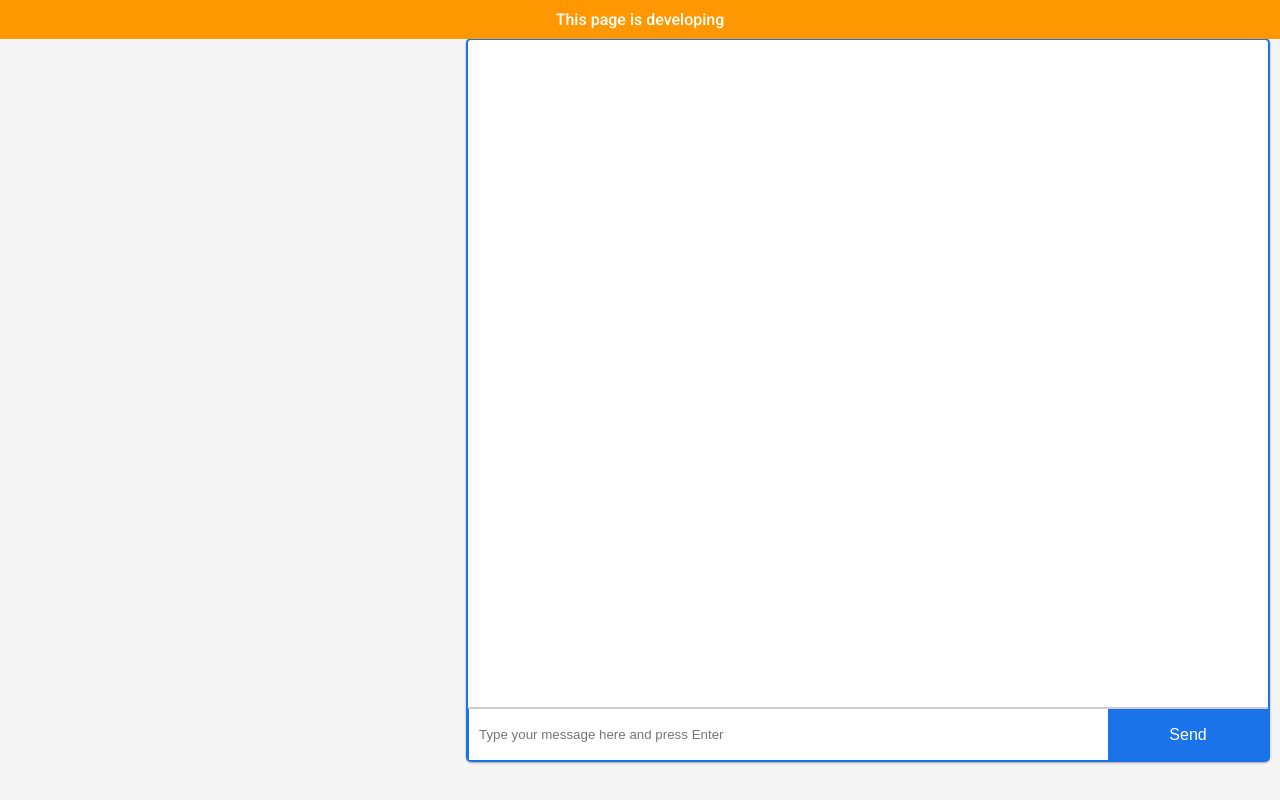
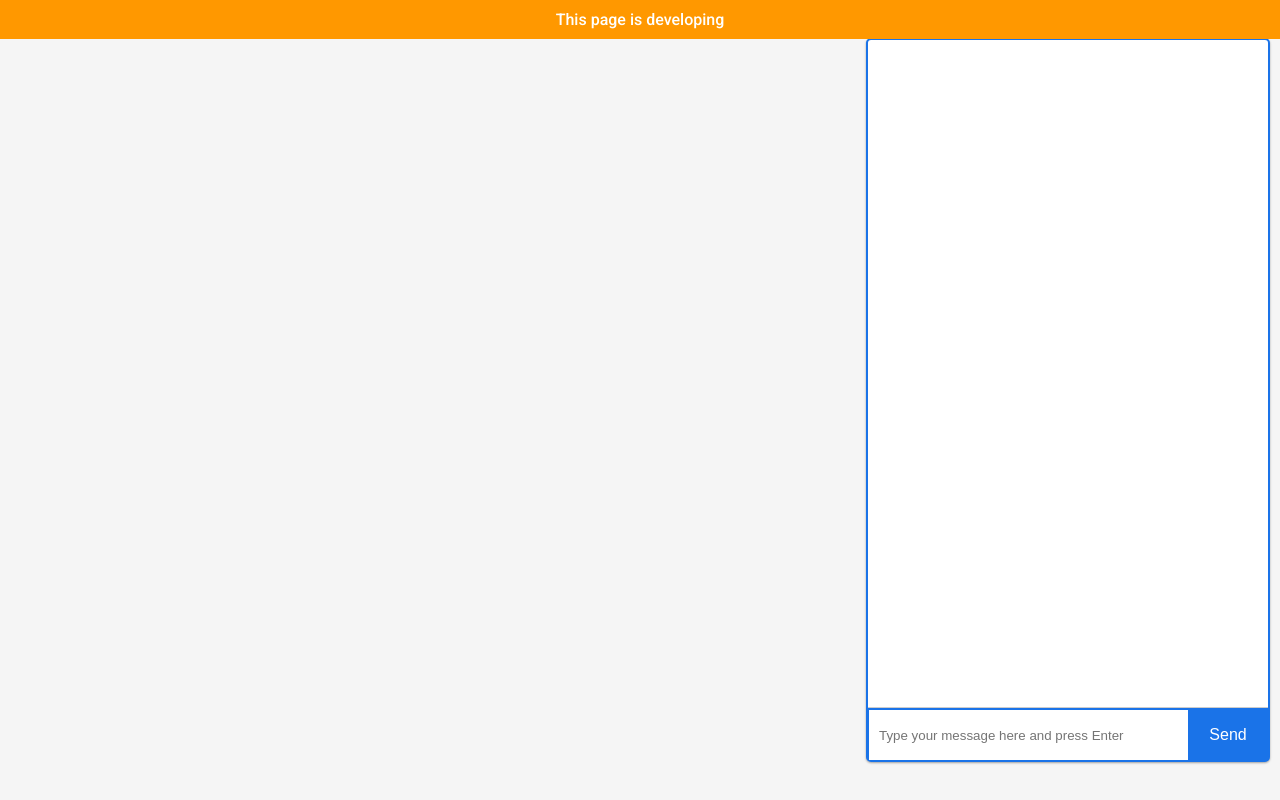
Before and after one commit to Arden27/receipts, a Django app: page / in a window 1280 px wide. Run offline with Django 4.2, Linux system fonts and the light colour scheme.

Commit message:
border added for chat-input-container and padding fixed for chat-output

```diff
--- a/chatbot/templates/chatbot/index.html
+++ b/chatbot/templates/chatbot/index.html
@@ -51,7 +51,7 @@
             background-color: white;
             box-shadow: 0 1px 3px rgba(0,0,0,0.12), 0 1px 2px rgba(0,0,0,0.24);
             width: 100%;
-            max-width: 800px;
+            max-width: 400px;
             height: calc(100% - 39px - env(safe-area-inset-top));
             max-height: 90vh;
             border-radius: 5px;
@@ -67,7 +67,6 @@
             padding: 10px;
             overflow-y: auto;
             border-bottom: 1px solid #ccc;
-            padding-bottom: 37px;
         }
 
         #chat-input-container {
@@ -75,9 +74,9 @@
             bottom: 0;
             display: flex;
             width: 100%;
-            max-width: 800px;
+            max-width: 400px;
             height: calc(env(safe-area-inset-bottom) + 52px);
-            border-top: 1px solid #ccc;
+            border-top: 2px solid #1a73e8;
             box-sizing: border-box;
         }
 
```
